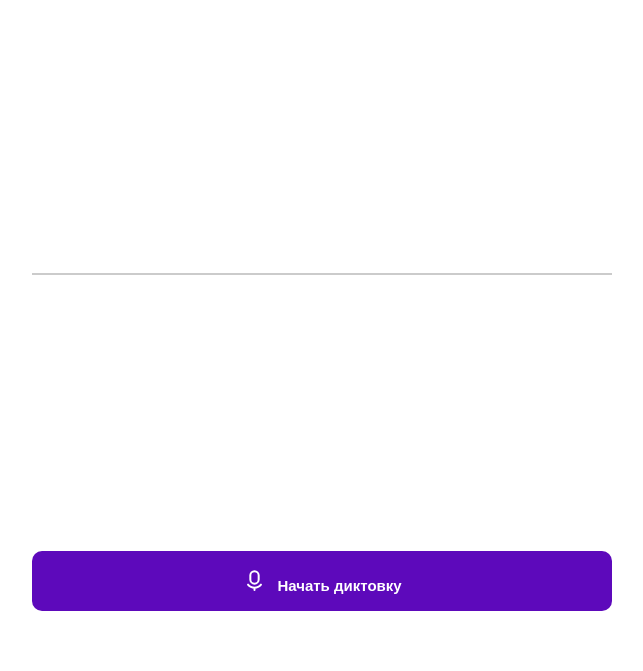
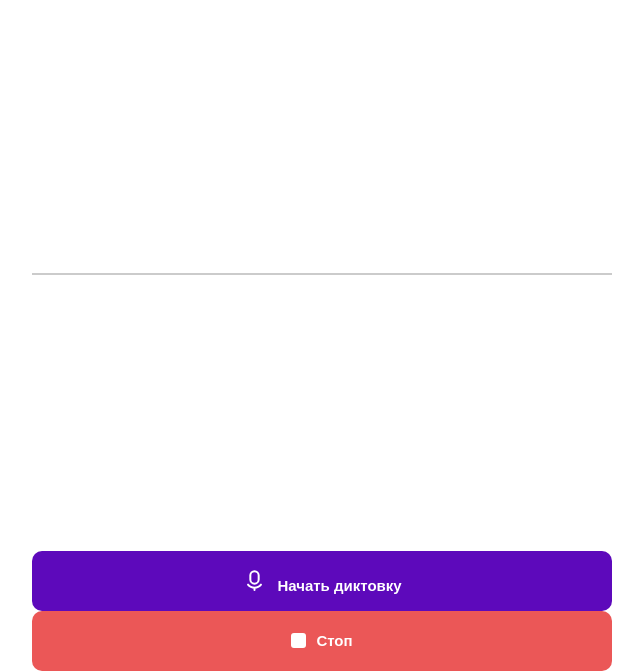
Before and after one commit to VitalyBibik/CyberHackathon, a React app: page /NewVoice in a window 1280 px wide. Shown: the part 303-974 px from the top of the page, without its empty margins (318-961 px from the left). Before the commit the page ends 914 px from the top, so only its background shows below. Built offline with nearby package versions, Linux system fonts and the light colour scheme.

Commit message:
Small fix in button

```diff
--- a/src/components/audio-player/audio-player.js
+++ b/src/components/audio-player/audio-player.js
@@ -6,6 +6,7 @@ import throttling from '../../utils/throttling';
 import PlayerTimeline from '../sound-timeline';
 import Button from '../../ui/button';
 import SvgMicro from '../svg-icons/svg-micro';
+import SvgPause from '../svg-icons/svg-pause';
 
 function SoundPlayer({ onClick, togglePlay, buttonText }) {
   const [isPlaying, setIsPlaying] = useState(false); // play or pause
@@ -14,6 +15,10 @@ function SoundPlayer({ onClick, togglePlay, buttonText }) {
   const [duration, setDuration] = useState(0);
 
   const canPlay = useRef(false);
+
+  const ButtonColor = {
+    RColor: true,
+  };
 
   const onTimeUpdate = throttling((e) => {
     setCurrentTime(e.target.currentTime);
@@ -56,6 +61,11 @@ function SoundPlayer({ onClick, togglePlay, buttonText }) {
         }}
       />
       <Button button={buttonText.mainButton[1]} icon={SvgMicro} />
+      <Button
+        button={buttonText.mainButton[2]}
+        icon={SvgPause}
+        color={ButtonColor}
+      />
     </>
   );
 }
--- /dev/null
+++ b/src/components/svg-icons/svg-pause.js
@@ -0,0 +1,18 @@
+import * as React from 'react';
+
+function SvgPause(props) {
+  return (
+    <svg
+      width="15"
+      height="15"
+      viewBox="0 0 15 15"
+      fill="none"
+      xmlns="http://www.w3.org/2000/svg"
+      {...props}
+    >
+      <rect width="15" height="15" rx="3" fill="white" />
+    </svg>
+  );
+}
+
+export default SvgPause;
--- a/src/ui/button/button.js
+++ b/src/ui/button/button.js
@@ -2,21 +2,16 @@ import React from 'react';
 import cn from 'classnames';
 import styles from './button.module.scss';
 
-
-
-const Button = ({button, icon}) => {
-    console.log({icon});
-    return (
-       <button className={cn(styles['button'],styles['button__text'])}>
-           {
-               <span className={cn(styles['button__icon'])}>{icon()}</span>
-           }
-           {
-               button.name
-           }
-
-       </button>
-
-    )
-}
+const Button = ({ button, icon, color }) => {
+  return (
+    <button
+      className={cn(styles['button'], styles['button__text'], {
+        [styles['button_color_red']]: color,
+      })}
+    >
+      {<span className={cn(styles['button__icon'])}>{icon()}</span>}
+      {button.name}
+    </button>
+  );
+};
 export default Button;
--- a/src/ui/button/button.module.scss
+++ b/src/ui/button/button.module.scss
@@ -1,11 +1,12 @@
-$btnColor:#5D09BB;
-$btnW:580px;
-$btnH:60px;
-$tColor:#FFF;
+$btnColor: #5d09bb;
+$btnStopColor: #eb5757;
+$btnW: 580px;
+$btnH: 60px;
+$tColor: #fff;
 .button {
   width: $btnW;
   height: $btnH;
-  color:$tColor;
+  color: $tColor;
   background: $btnColor;
   border-radius: 10px;
   font-weight: 600;
@@ -19,6 +20,9 @@ $tColor:#FFF;
   &__icon {
     margin-right: 10px;
     position: relative;
-     top:2px;
+    top: 2px;
+  }
+  &_color_red {
+    background-color: $btnStopColor;
   }
 }
```
Lines whose indentation alone changed are shown as unchanged.
